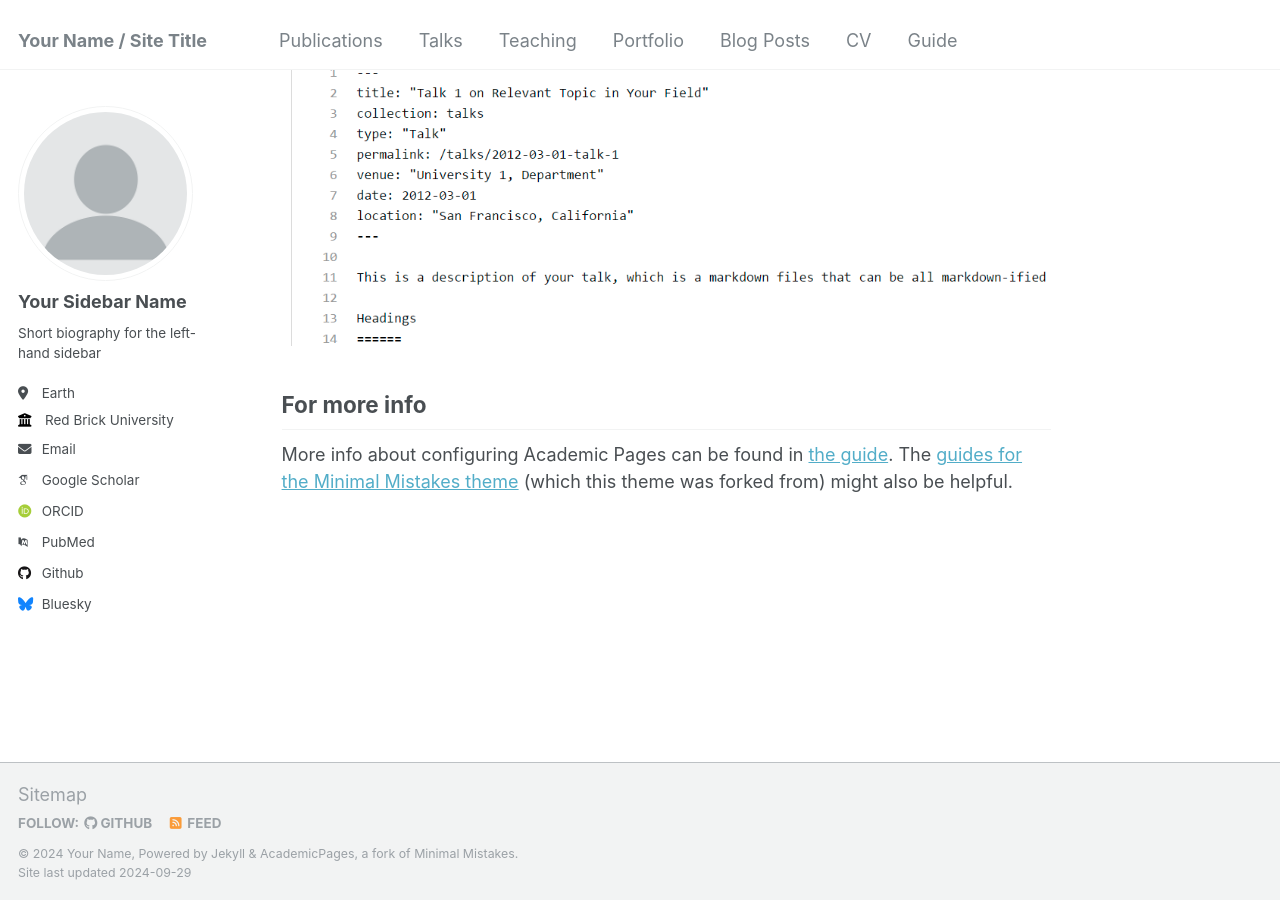
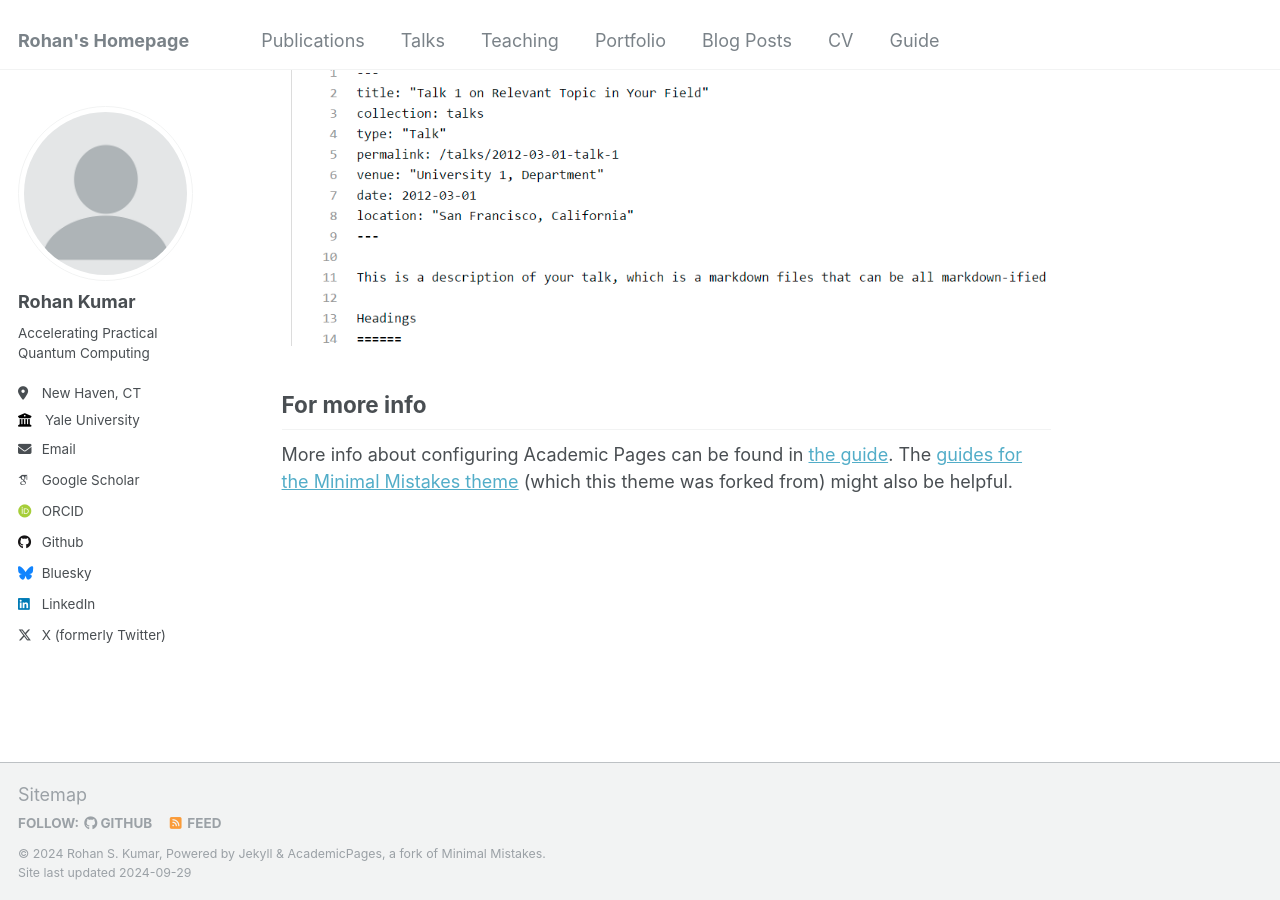
Before and after one commit to rohansk1/rohansk1.github.io, a Jekyll site: the page built from _pages/about.md, in a window 1280 px wide and 900 px high, scrolled down 2643 px. Built offline with Jekyll 4.4.1, drawn with Linux system fonts in a browser that asks for light colours; some web fonts are replaced.

Commit message:
Update _config.yml

```diff
--- a/_config.yml
+++ b/_config.yml
@@ -8,13 +8,13 @@
 
 # Basic Site Settings
 locale                   : "en-US"
-title                    : "Your Name / Site Title"
+title                    : "Rohan's Homepage"
 title_separator          : "-"
-name                     : &name "Your Name"
+name                     : &name "Rohan S. Kumar"
 description              : &description "personal description"
-url                      : https://academicpages.github.io # the base hostname & protocol for your site e.g. "https://mmistakes.github.io"
+url                      : https://rohansk1.github.io/
 baseurl                  : "" # the subpath of your site, e.g. "/blog"
-repository               : "academicpages/academicpages.github.io"
+repository               : "rohansk1/rohansk1.github.io"
 
 # Site Author - The following control what appear as part of the author content on the side bar.
 #               If a field is blank the icon and link will not appear, otherwise it will be shown.
@@ -22,28 +22,28 @@ repository               : "academicpages/academicpages.github.io"
 author:
   # Biographic information
   avatar           : "profile.png"
-  name             : "Your Sidebar Name"
+  name             : "Rohan Kumar"
   pronouns         : # example: "she/her"
-  bio              : "Short biography for the left-hand sidebar"
-  location         : "Earth"
-  employer         : "Red Brick University"
+  bio              : "Accelerating Practical Quantum Computing"
+  location         : "New Haven, CT"
+  employer         : "Yale University"
   uri              : # URL
-  email            : "none@example.org"
+  email            : "rohan.s.kumar@yale.edu"
 
   # Academic websites
   arxiv            : # URL - Update with the correct link to your profile
-  googlescholar    : "https://scholar.google.com/citations?user=PS_CX0AAAAAJ"
+  googlescholar    : "https://scholar.google.com/citations?user=T7_uQrsAAAAJ&hl=en"
   impactstory      : # URL
-  orcid            : "http://orcid.org/yourorcidurl"
+  orcid            : "https://orcid.org/0009-0001-6417-1971"
   semantic         : # URL
-  pubmed           : "https://www.ncbi.nlm.nih.gov/pubmed/?term=john+snow"
+  pubmed           : # "https://www.ncbi.nlm.nih.gov/pubmed/?term=john+snow"
   researchgate     : # URL
 
   # Repositories and software development
   bitbucket        : # Username - Update with your username on the site
   codepen          : # Username
   dribbble         : # Username
-  github           : "academicpages"
+  github           : "rohansk1"
   kaggle           : # Username
   stackoverflow    : # User number or user number and name (i.e., use "1" or "1/jeff-atwood")
 
@@ -57,7 +57,7 @@ author:
   keybase          : # Username
   instagram        : # Username
   lastfm           : # Username
-  linkedin         : # Username
+  linkedin         : rohanskumar # Username
   mastodon         : # URL
   medium           : # URL
   pinterest        : # Username
@@ -65,7 +65,7 @@ author:
   steam            : # Username
   telegram         : # URL
   tumblr           : # Username
-  twitter          : # Username for X / Twitter
+  twitter          : r0han_kumar # Username for X / Twitter
   vine             : # Username
   weibo            : # Username
   wikipedia        : # Username
```
